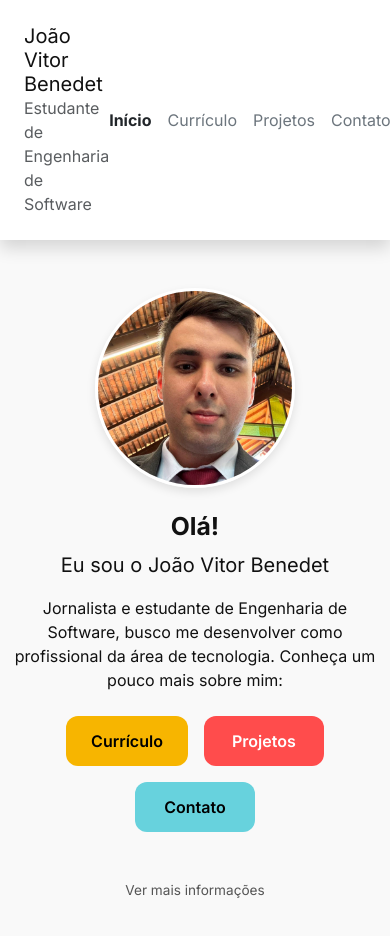
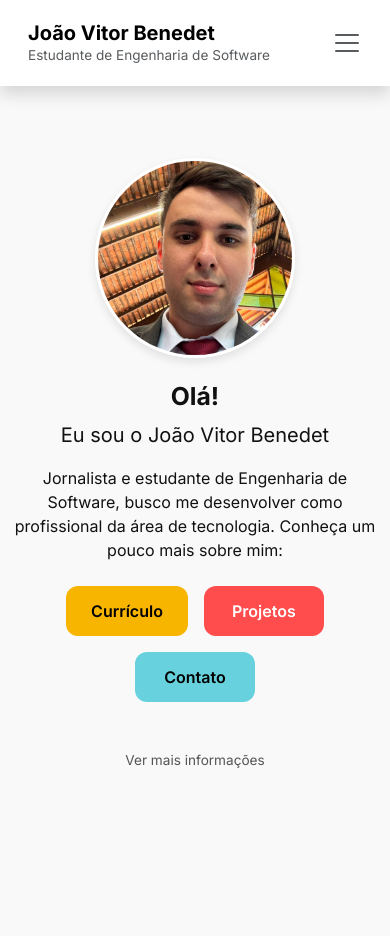
Before and after one commit to benedetjv/Portifolio, a React (Vite) app: page / in a window 390 px wide. Shown: the top 936 px of the page. Built offline with nearby package versions, Linux system fonts and the light colour scheme.

Commit message:
Optimize mobile header and revert gallery changes

```diff
--- a/src/App.jsx
+++ b/src/App.jsx
@@ -8,38 +8,43 @@ export default function App() {
 
   return (
     <div className="d-flex flex-column min-vh-100">
-      <header className="p-4 d-flex justify-content-between align-items-center shadow bg-white">
-        <div>
-          <h1 className="h5 mb-0">João Vitor Benedet</h1>
-          <span className="text-muted">Estudante de Engenharia de Software</span>
+      <nav className="navbar navbar-expand-lg navbar-light bg-white shadow p-3 mb-4">
+        <div className="container">
+          <Link className="navbar-brand d-flex flex-column" to="/">
+            <span className="h5 mb-0 fw-bold">João Vitor Benedet</span>
+            <small className="text-muted" style={{ fontSize: '0.85rem' }}>Estudante de Engenharia de Software</small>
+          </Link>
+
+          <button
+            className="navbar-toggler"
+            type="button"
+            data-bs-toggle="collapse"
+            data-bs-target="#navbarNav"
+            aria-controls="navbarNav"
+            aria-expanded="false"
+            aria-label="Toggle navigation"
+          >
+            <span className="navbar-toggler-icon"></span>
+          </button>
+
+          <div className="collapse navbar-collapse justify-content-end" id="navbarNav">
+            <ul className="navbar-nav gap-3 text-center mt-3 mt-lg-0">
+              <li className="nav-item">
+                <Link to="/" className={`nav-link ${location.pathname === '/' ? 'active fw-bold' : ''}`}>Início</Link>
+              </li>
+              <li className="nav-item">
+                <Link to="/sobre" className={`nav-link ${location.pathname.startsWith('/sobre') ? 'active fw-bold' : ''}`}>Currículo</Link>
+              </li>
+              <li className="nav-item">
+                <Link to="/projetos" className={`nav-link ${location.pathname.startsWith('/projetos') ? 'active fw-bold' : ''}`}>Projetos</Link>
+              </li>
+              <li className="nav-item">
+                <Link to="/contato" className={`nav-link ${location.pathname.startsWith('/contato') ? 'active fw-bold' : ''}`}>Contato</Link>
+              </li>
+            </ul>
+          </div>
         </div>
-        <nav className="d-flex gap-3">
-          <Link
-            to="/"
-            className={`text-decoration-none ${location.pathname === '/' ? 'fw-bold text-dark' : 'text-secondary'}`}
-          >
-            Início
-          </Link>
-          <Link
-            to="/sobre"
-            className={`text-decoration-none ${location.pathname.startsWith('/sobre') ? 'fw-bold text-dark' : 'text-secondary'}`}
-          >
-            Currículo
-          </Link>
-          <Link
-            to="/projetos"
-            className={`text-decoration-none ${location.pathname.startsWith('/projetos') ? 'fw-bold text-dark' : 'text-secondary'}`}
-          >
-            Projetos
-          </Link>
-          <Link
-            to="/contato"
-            className={`text-decoration-none ${location.pathname.startsWith('/contato') ? 'fw-bold text-dark' : 'text-secondary'}`}
-          >
-            Contato
-          </Link>
-        </nav>
-      </header>
+      </nav>
 
       <main className="container my-5 flex-grow-1">
         <Outlet />
--- a/src/styles/style.css
+++ b/src/styles/style.css
@@ -1,5 +1,6 @@
 /* Estilo global */
-html, body {
+html,
+body {
   font-family: 'Inter', sans-serif;
   background-color: #f9f9f9;
   color: #111;
@@ -72,7 +73,7 @@ main {
 }
 
 /* Padding interno nos blocos do footer */
-footer .container > div {
+footer .container>div {
   padding: 12px 0;
 }
 
@@ -145,7 +146,7 @@ body.sobre-page.loaded {
   background-color: #fff;
   border-radius: 12px;
   padding: 2.5rem;
-  box-shadow: 0 0 20px rgba(0,0,0,0.05);
+  box-shadow: 0 0 20px rgba(0, 0, 0, 0.05);
 }
 
 .curriculo-container h1 {
@@ -211,6 +212,18 @@ body.sobre-page.loaded {
   .curriculo-container h1 {
     font-size: 1.6rem;
   }
+
+
+
+  /* Ajuste no Nav */
+  .navbar-toggler {
+    border: none;
+    padding: 0;
+  }
+
+  .navbar-toggler:focus {
+    box-shadow: none;
+  }
 }
 
 /* Projetos */
@@ -262,13 +275,23 @@ body.sobre-page.loaded {
 }
 
 @keyframes fadeIn {
-  from { opacity: 0 }
-  to { opacity: 1 }
+  from {
+    opacity: 0
+  }
+
+  to {
+    opacity: 1
+  }
 }
 
 @keyframes fadeOut {
-  from { opacity: 1 }
-  to { opacity: 0 }
+  from {
+    opacity: 1
+  }
+
+  to {
+    opacity: 0
+  }
 }
 
 /* Centralização da página de contato */
@@ -276,26 +299,32 @@ body.sobre-page.loaded {
   display: flex;
   justify-content: center;
   align-items: center;
-  min-height: 70vh; /* altura mínima pra centralizar verticalmente */
-  background-color: #fafafa; /* combina com o visual atual */
+  min-height: 70vh;
+  /* altura mínima pra centralizar verticalmente */
+  background-color: #fafafa;
+  /* combina com o visual atual */
 }
 
 .form-container {
   background: #fff;
   padding: 2rem 2.5rem;
   border-radius: 12px;
-  box-shadow: 0 4px 20px rgba(0,0,0,0.05);
+  box-shadow: 0 4px 20px rgba(0, 0, 0, 0.05);
   width: 100%;
   max-width: 480px;
 }
 
 /* ===== Foto da Home ===== */
 .home-profile {
-  width: 200px;            /* tamanho fixo */
+  width: 200px;
+  /* tamanho fixo */
   height: 200px;
-  object-fit: cover;       /* corta a imagem sem distorcer */
-  border-radius: 50%;      /* deixa circular */
-  border: 3px solid #fff;  /* contorno branco sutil */
+  object-fit: cover;
+  /* corta a imagem sem distorcer */
+  border-radius: 50%;
+  /* deixa circular */
+  border: 3px solid #fff;
+  /* contorno branco sutil */
   box-shadow: 0 4px 10px rgba(0, 0, 0, 0.1);
   margin-bottom: 1.5rem;
 }
```
